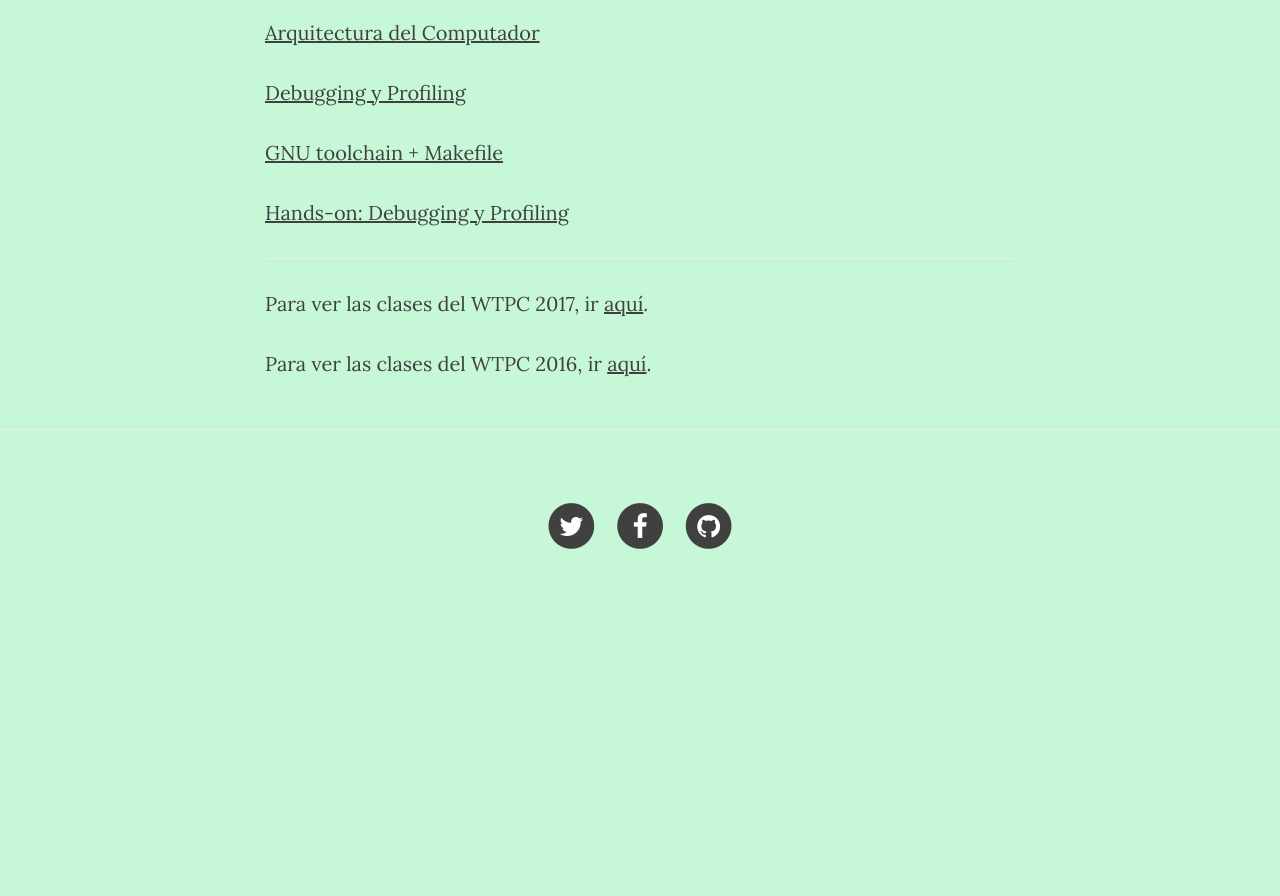
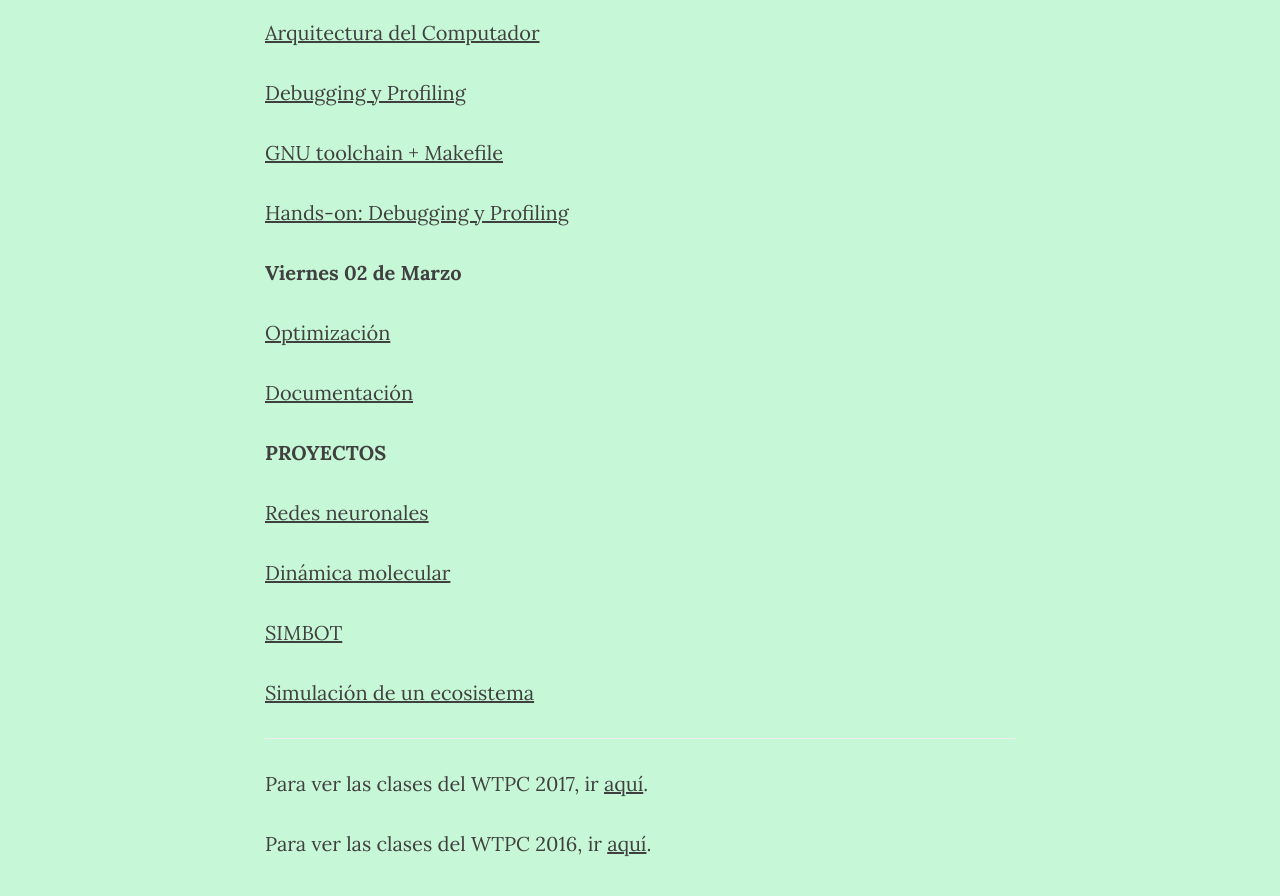
Before and after one commit to wtpc/wtpc.github.io, a Jekyll site: the page built from clases.md, in a window 1280 px wide and 900 px high, scrolled down 1292 px. Shown: the top 896 px of the window. Built offline with Jekyll 4.4.1, drawn with Linux system fonts in a browser that asks for light colours; nearby versions of some CDN libraries; before the commit the page ends 1910 px from its top, so only the background shows below that.

Commit message:
Subidas clases 02/03/18

```diff
--- a/clases.md
+++ b/clases.md
@@ -50,16 +50,17 @@ permalink: /clases/
 
 [Hands-on: Debugging y Profiling](http://github.com/wtpc/HOdebug-profile)
 
-<!--
 
 **Viernes 02 de Marzo**
 
-[Documentación](/clases/2017/09_documentacion.pdf)
+[Optimización](/clases/2018/10_optimizacion.pdf)
 
-[Optimización](/clases/2017/10_optimizacion.pdf)
+[Documentación](/clases/2018/11_documentacion.pdf)
 
 
 
+
+<!--
 **Sábado 03 de Marzo**
 
 [Programación en entornos paralelos: MPI](/clases/2017/11_MPI.pdf)
@@ -89,9 +90,17 @@ Charla invitada: Dr. Adrián Will - Redes neuronales y aplicaciones (Parte 2)
 
 **Viernes 09 de Marzo**
 
+-->
+
 **PROYECTOS**
 
--->
+[Redes neuronales](/clases/2018/proyectos/proyecto_redes.pdf)
+
+[Dinámica molecular](/clases/2018/proyectos/proyecto_md.pdf)
+
+[SIMBOT](/clases/2018/proyectos/proyecto_SIMBOT.pdf)
+
+[Simulación de un ecosistema](/clases/2018/proyectos/proyecto_ecosistema.pdf)
 
 
 ---------------------------------
```
Also changed, not shown: 2 other files.
